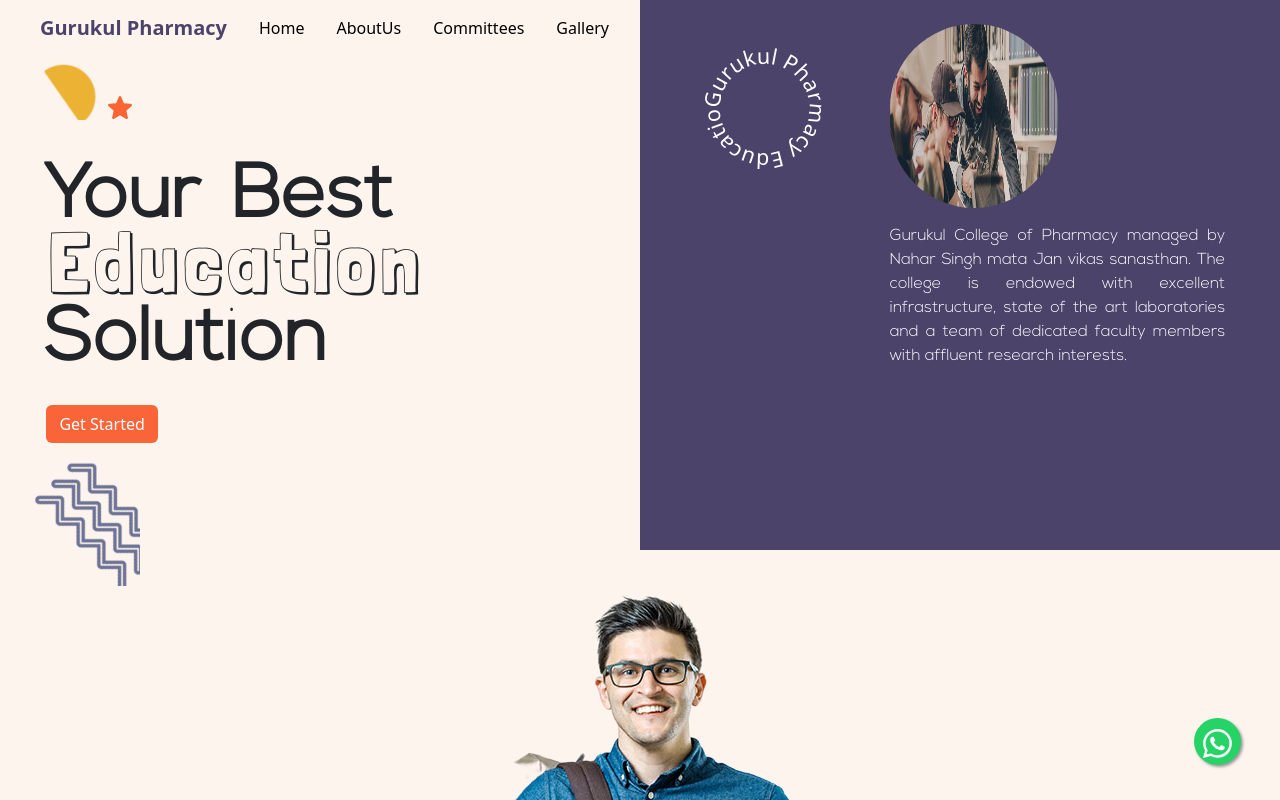
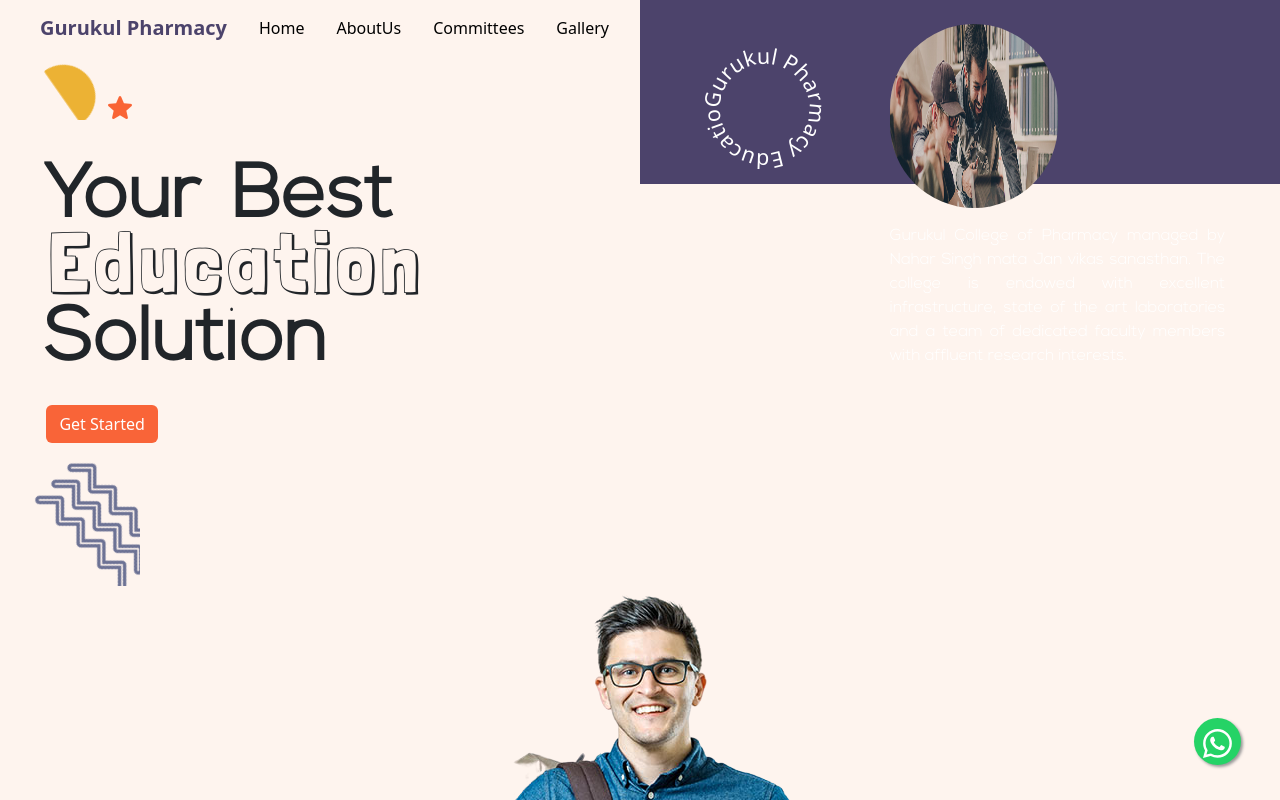
Before and after one commit to pradeep-chauhan/Pharmacy, a Next.js app: page / in a window 1280 px wide. Shown: the top 800 px of the page. Built offline with nearby package versions, Linux system fonts and the light colour scheme.

Commit message:
homepage video button removed

```diff
--- a/design/homepage.css
+++ b/design/homepage.css
@@ -46,7 +46,7 @@ a {
 .home-background {
   background-color: #4C436B;
   max-height: fit-content;
-  min-height: 550px;
+  /* min-height: 550px; */
 }
 
 .image-homepage {
```
